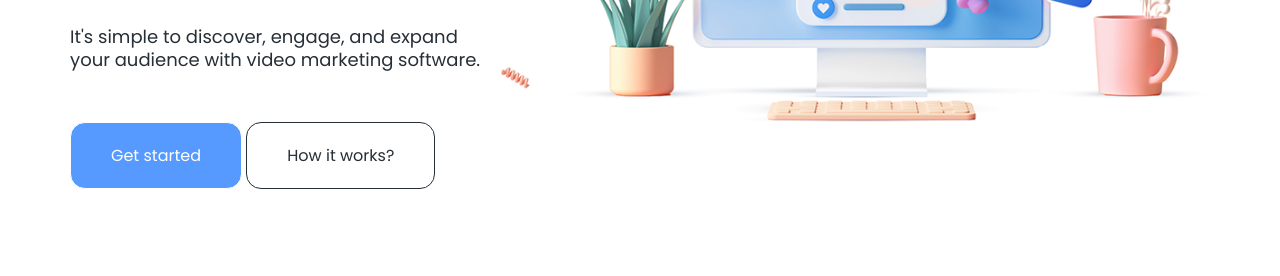
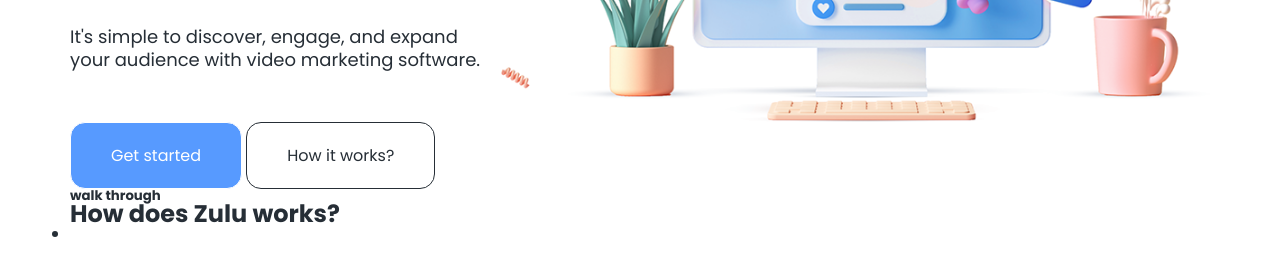
Before and after one commit to NDuyToan/landing-page-zulu, a website: page index.html in a window 1280 px wide. Shown: the part 512-788 px from the top of the page. Drawn offline with Linux system fonts and the light colour scheme.

Commit message:
init section work

```diff
--- a/index.html
+++ b/index.html
@@ -58,6 +58,16 @@
             <img src="./images/img1.png" alt="banner" />
           </div>
         </section>
+
+        <section class="work">
+          <h5 class="section-title">walk through</h5>
+          <h2 class="work-title">How does Zulu works?</h2>
+          <ul class="work-list">
+            <li class="work-item">
+              <div class="card"></div>
+            </li>
+          </ul>
+        </section>
       </div>
     </div>
   </body>
```
